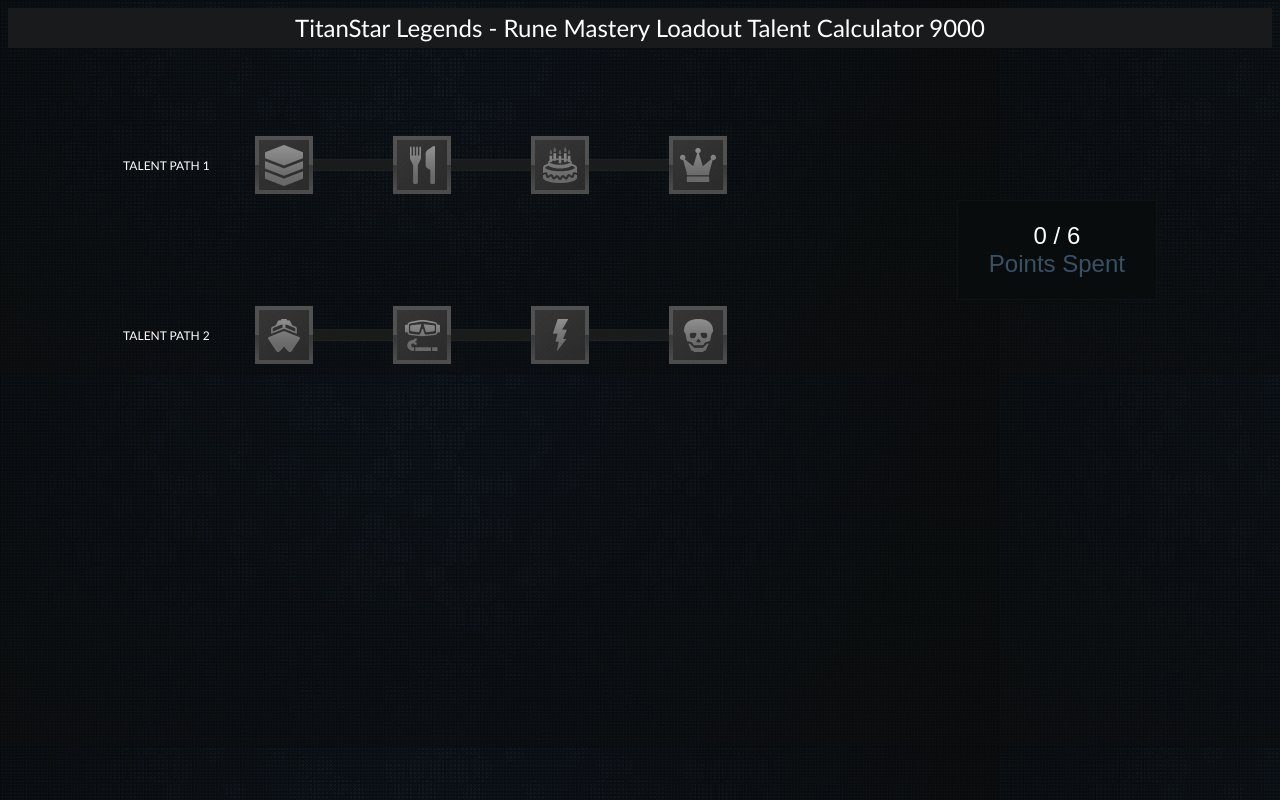
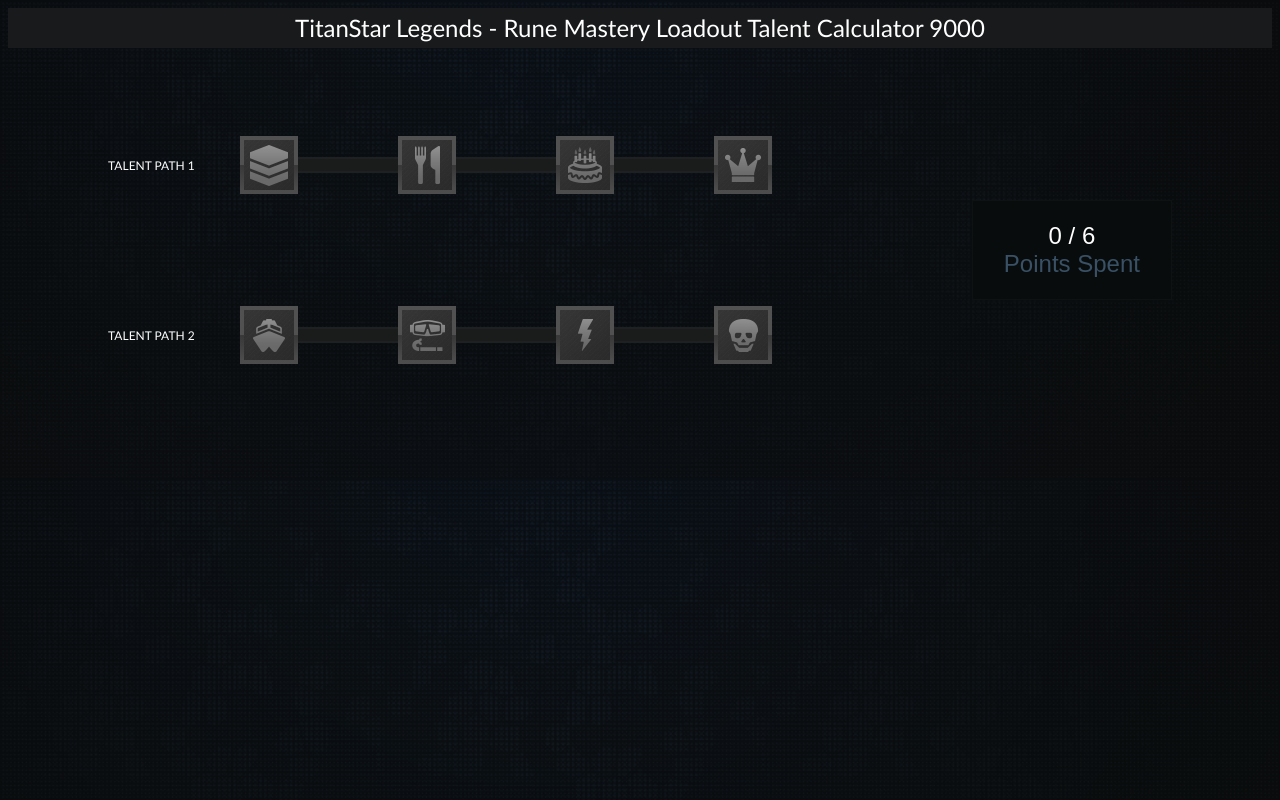
Before and after one commit to ithadriel/DnDBeyondInterview, a React app: page / in a window 1280 px wide. Built offline with nearby package versions, Linux system fonts and the light colour scheme.

Commit message:
Fixing webpack build issues. Modified sizes of divider. Changed background to cover.

```diff
--- a/app/components/TalentCalculator/TalentCalculator.module.scss
+++ b/app/components/TalentCalculator/TalentCalculator.module.scss
@@ -37,15 +37,18 @@
 }
 
 .divider {
-  height: 10px;
-  width: 80px;
+  height: 12px;
+  width: 100px;
   background-color: rgb(26, 28, 28);
-  border-bottom: 1px solid rgb(31, 32, 33);
-  border-top: 1px solid rgb(31, 32, 33);
-
+  border-bottom: 2px solid rgb(31, 32, 33);
+  border-top: 2px solid rgb(31, 32, 33);
   @include sm {
-    width: 10px;
-    height: 80px;
+    width: 14px;
+    height: 100px;
+    border-bottom: 0;
+    border-top: 0;
+    border-left: 2px solid rgb(31,32,33);
+    border-right: 2px solid rgb(31,32,33);
   }
 }
 
--- a/app/index.scss
+++ b/app/index.scss
@@ -1,6 +1,6 @@
 body {
     background-image: url("assets/talent-calc-bg.png");
-    background-repeat: repeat;
+    background-size: cover;
     color: white;
     font-family:Trebuchet MS,Verdana,Arial,sans-serif;
 }
--- a/app/mixins.scss
+++ b/app/mixins.scss
@@ -1,4 +1,4 @@
-$smBreakpoint: 850px;
+$smBreakpoint: 875px;
 
 @mixin sm {
   @media (max-width: #{$smBreakpoint}) {
--- a/webpack.config.js
+++ b/webpack.config.js
@@ -49,12 +49,14 @@ module.exports = (env) => {
                 }
             ],
         },
-        mode: 'development',
+        mode: isDevelopment ? 'development' : 'production',
         plugins: [
             new HtmlWebpackPlugin({
                 template: './app/index.html',
-                filename: "./index.html"
-            })
+                filename: "./index.html",
+                favicon: "./app/assets/favicon.png",
+            }),
+            new MiniCssExtractPlugin(),
         ],
         resolve: {
             modules: ["node_modules", path.join(__dirname, "app/assets")],
```
Also changed, not shown: app/assets/favicon.png (added).
